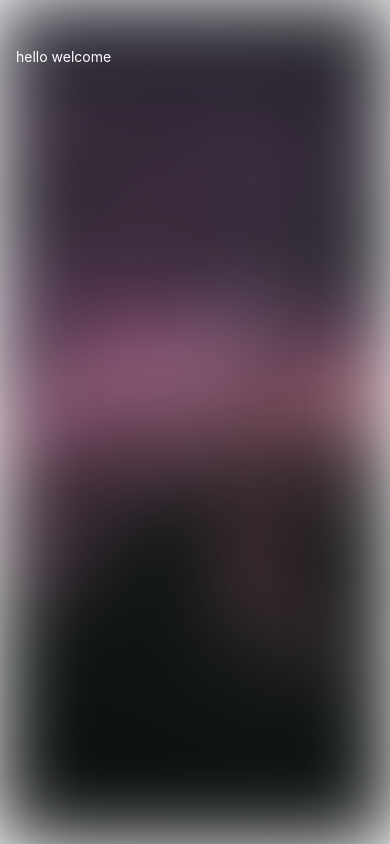
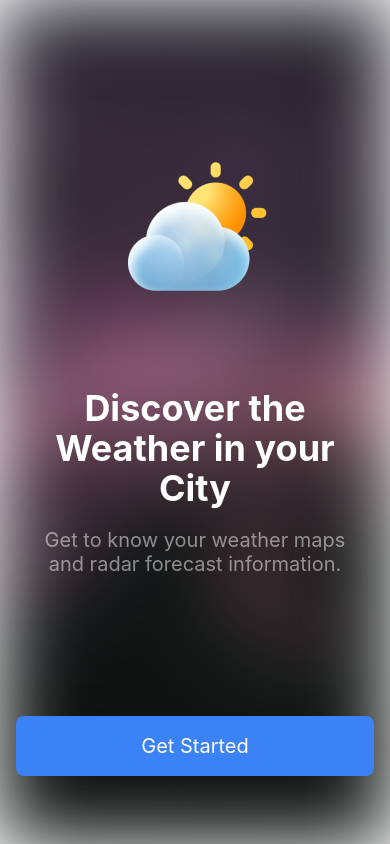
Before and after one commit to debugtitan/Giggles-Weather-ForeCasts, a React Native app: screen / in a window 390 px wide. Built offline with nearby package versions, Linux system fonts and the light colour scheme.

Commit message:
finished intro screen

```diff
--- a/app/ScreenLayout.js
+++ b/app/ScreenLayout.js
@@ -3,7 +3,7 @@ import { View, Text, Image, SafeAreaView } from "react-native";
 import React from "react";
 import { IMAGES } from "./constants";
 
-export default function ScreenLayout({children}) {
+export default function ScreenLayout({ children }) {
   return (
     <View className="flex-1 relative">
       <StatusBar style="light" />
@@ -12,14 +12,7 @@ export default function ScreenLayout({children}) {
         className="absolute w-full h-full"
         blurRadius={40}
       />
-      <SafeAreaView className="flex flex-1">
-        <View
-          style={{ height: "10%" }}
-          className=" mt-12 mx-4 relative z-50"
-        >
-          {children}
-        </View>
-      </SafeAreaView>
+      <SafeAreaView className="flex flex-1">{children}</SafeAreaView>
     </View>
   );
 }
--- a/app/constants/index.js
+++ b/app/constants/index.js
@@ -1,3 +1,3 @@
 import IMAGES from "./Images"
-
-export  {IMAGES};
+import THEMES from "./theme";
+export  {IMAGES,THEMES};
--- /dev/null
+++ b/app/constants/theme.js
@@ -0,0 +1,5 @@
+const THEMES = {
+    bgWhite: (opacity) => `rgba(255,255,255, ${opacity})`,
+};
+
+export default THEMES;
--- a/app/screens/HomeScreen.js
+++ b/app/screens/HomeScreen.js
@@ -1,16 +1,34 @@
-import { View, Text } from "react-native";
+import { View, Text, Image, TouchableOpacity } from "react-native";
 import React from "react";
 import ScreenLayout from "../ScreenLayout";
+import { IMAGES, THEMES } from "../constants";
 
 export default function () {
   return (
-      <ScreenLayout>
-        <View>
-          <Text className=" text-white">
-            hello welcome
+    <ScreenLayout>
+      <View className=" mt-20 mx-4 z-50">
+        <View className="justify-center items-center mb-10">
+          <Image source={IMAGES.partlyCloudy} className="mt-20 self-center" />
+        </View>
+        <View className="flex mt-8 p-3">
+          <Text className="text-white text-4xl font-bold text-center mb-5">
+            Discover the Weather in your City
+          </Text>
+
+          <Text
+            style={{ color: THEMES.bgWhite(0.5), fontSize: 20 }}
+            className="text-center"
+          >
+            Get to know your weather maps and radar forecast information.
           </Text>
         </View>
-      </ScreenLayout>
+      </View>
 
+      <View className=" mt-32">
+        <TouchableOpacity className="mx-4 items-center p-4 border-none rounded-lg  bg-blue-500">
+          <Text className="text-white text-xl">Get Started</Text>
+        </TouchableOpacity>
+      </View>
+    </ScreenLayout>
   );
 }
```
Also changed, not shown: assets/media/image_processing20211128-15543-8fyxl8.png (added).
